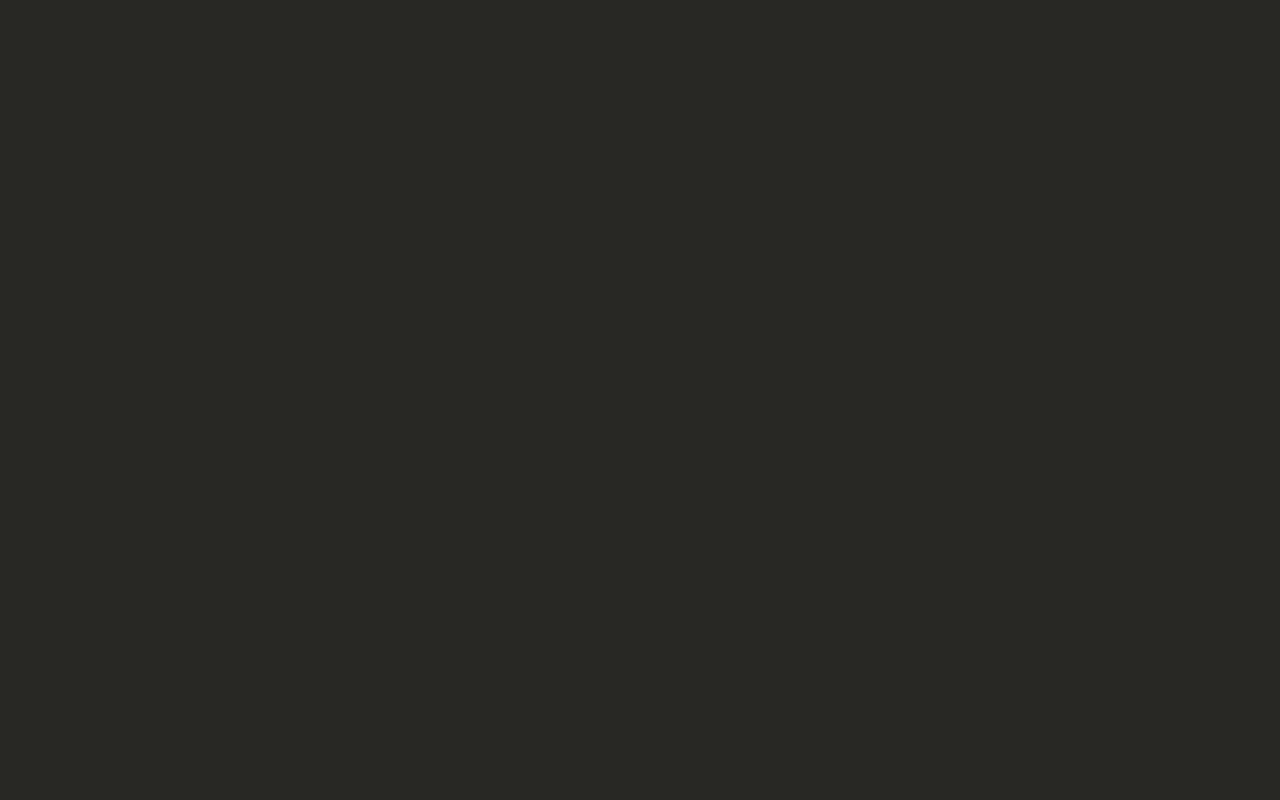
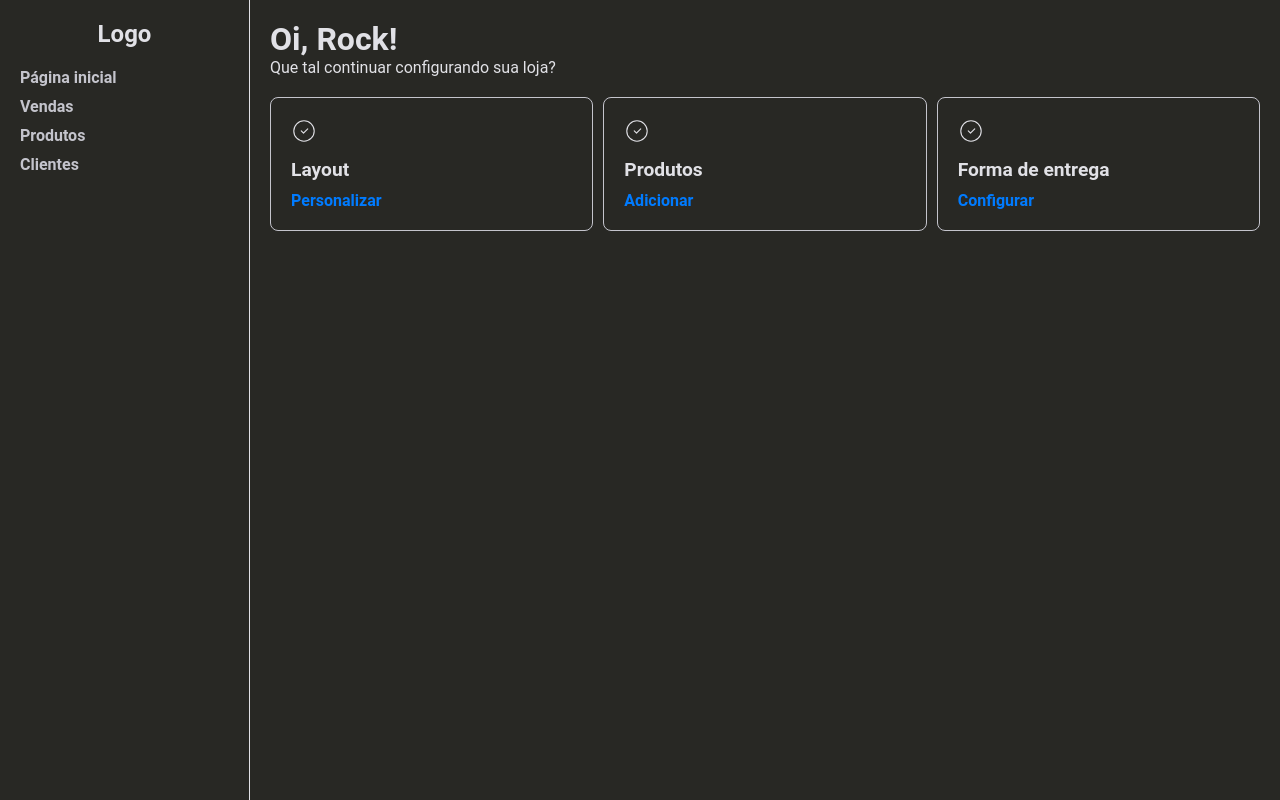
Before and after one commit to rebecaCaroba/ecommerce, a React (Vite) app: page /admin in a window 1280 px wide. Before the commit this address had no page. Built offline with nearby package versions, Linux system fonts and the light colour scheme.

Commit message:
Criando a pág Admin e seu aside

```diff
--- a/src/Routes.tsx
+++ b/src/Routes.tsx
@@ -1,15 +1,28 @@
-import { Routes, Route } from 'react-router-dom'
+import { Routes, Route, useLocation } from 'react-router-dom'
 import { Login } from './pages/login'
 import { Register } from './pages/register'
 import { DefaultLayout } from './Layout/DefaultLayout'
+import { Admin } from './pages/admin'
+import { Aside } from './components/aside'
+import { Products } from './pages/admin/products'
 
 export function Router() {
-    return (
+  const location = useLocation();
+  const showAside = location.pathname.startsWith('/admin');
+  return (
+    <div className='app'>
+      {showAside && <Aside />}
+      <div  className={`content ${showAside ? 'with-sidebar' : ''}`}>
         <Routes>
-          <Route path='/' element={<DefaultLayout/>}>
-            <Route path="/" element={<Login />} />
+          <Route path='/' element={<DefaultLayout />}>
+            <Route path="/login" element={<Login />} />
             <Route path="/register" element={<Register />} />
+            <Route path="/admin/" element={<Admin />} />
+            <Route path="/admin/products" element={<Products />} />
           </Route>
-      </Routes>
-    )
+        </Routes>
+      </div>
+
+    </div>
+  )
 }
--- /dev/null
+++ b/src/components/aside/index.tsx
@@ -0,0 +1,19 @@
+import { Link } from 'react-router-dom'
+import './style.scss'
+export function Aside() {
+    return (
+        <aside>
+           <div className="sidebar-logo">
+        <h2>Logo</h2>
+      </div>
+      <nav className="sidebar-nav">
+        <ul>
+          <li><Link to="/admin">Página inicial</Link></li>
+          <li><Link to="/admin/vendas">Vendas</Link></li>
+          <li><Link to="/admin/products">Produtos</Link></li>
+          <li><Link to="/admin/clientes">Clientes</Link></li>
+        </ul>
+      </nav>
+        </aside>
+    )
+}
--- /dev/null
+++ b/src/components/aside/style.scss
@@ -0,0 +1,34 @@
+@import '../../styles/config/variables';
+
+aside {
+    width: 250px;
+    padding: 20px;
+    border-right: 1px solid $c-gray-100;
+    position: fixed;
+    height: 100%;
+  }
+
+  .sidebar-logo {
+    text-align: center;
+    margin-bottom: 20px;
+  }
+
+  .sidebar-nav ul {
+    list-style: none;
+    padding: 0;
+  }
+
+  .sidebar-nav li {
+    margin: 10px 0;
+  }
+
+  .sidebar-nav a {
+    text-decoration: none;
+    color: $c-gray-200;
+  }
+
+  .sidebar-nav h2 {
+    margin-top: 20px;
+    font-size: 1.1em;
+    color: $c-gray-100;
+  }
--- /dev/null
+++ b/src/pages/admin/index.tsx
@@ -0,0 +1,35 @@
+import { Link } from "react-router-dom";
+import { CiCircleCheck } from "react-icons/ci";
+import './style.scss'
+
+export function Admin() {
+    return (
+        <div className="container-admin">
+        <h1>Oi, Rock!</h1>
+        <p>Que tal continuar configurando sua loja?</p>
+        <div className="cards">
+          <div className="card">
+            <CiCircleCheck />
+            <div className="card-content">
+              <h2>Layout</h2>
+              <Link to="/personalizar">Personalizar</Link>
+            </div>
+          </div>
+          <div className="card">
+            <CiCircleCheck />
+            <div className="card-content">
+              <h2>Produtos</h2>
+              <Link to="products">Adicionar</Link>
+            </div>
+          </div>
+          <div className="card">
+            <CiCircleCheck />
+            <div className="card-content">
+              <h2>Forma de entrega</h2>
+              <Link to="/configurar-entrega">Configurar</Link>
+            </div>
+          </div>
+        </div>
+      </div>
+    )
+}
--- /dev/null
+++ b/src/pages/admin/products/index.tsx
@@ -0,0 +1,8 @@
+export function Products() {
+    return (
+      <div>
+        <h1>Produtos</h1>
+        <p>Conteúdo da página inicial.</p>
+      </div>
+    );
+  }
--- /dev/null
+++ b/src/pages/admin/style.scss
@@ -0,0 +1,32 @@
+@import '../../styles/config/variables';
+  .cards {
+    display: flex;
+    justify-content: space-around;
+    margin-top: 20px;
+    gap: 10px;
+  }
+
+  .card {
+    border: 1px solid $c-gray-200;
+    border-radius: 8px;
+    padding: 20px;
+    width: 100%;
+  }
+
+  .card svg {
+    font-size: 26px;
+  }
+
+  .card-content h2 {
+    font-size: 1.2em;
+    margin: 10px 0;
+  }
+
+  .card-content a {
+    color: $c-secundary;
+    text-decoration: none;
+  }
+
+  .card-content a:hover {
+    text-decoration: underline;
+  }
--- a/src/styles/config/_colors.scss
+++ b/src/styles/config/_colors.scss
@@ -10,5 +10,6 @@ $c-gray-800: #282824;
 $c-gray-900: #121214;
 
 $c-first: #663399;
+$c-secundary: #007bff;
 
 $c-red-200: #ff3f2e;
--- a/src/styles/global.scss
+++ b/src/styles/global.scss
@@ -20,6 +20,19 @@
     height: 100vh;
 }
 
+.app {
+    display: flex;
+}
+
+.content {
+    flex: 1;
+    padding: 20px;
+}
+
+.content.with-sidebar {
+    margin-left: 250px;
+}
+
 body {
     -webkit-font-smoothing: antialiased;
     background-color: $c-gray-800;
```
